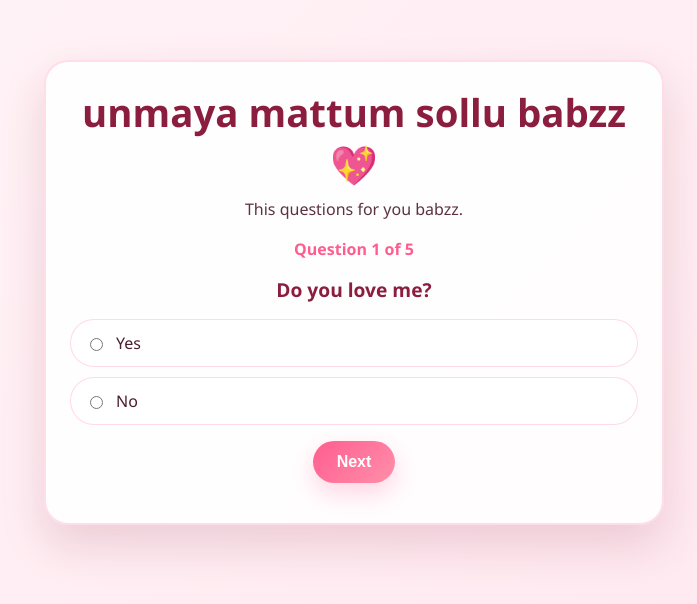
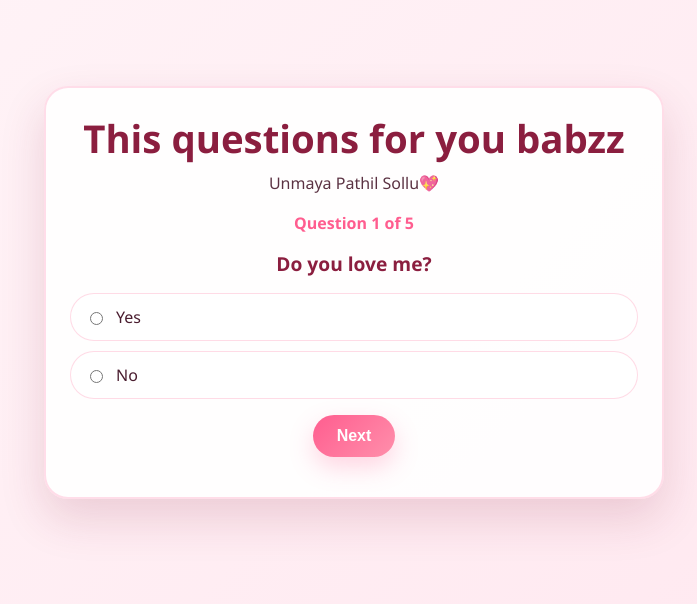
Before and after one commit to janani-creation/wishes, a website: page questions.html in a window 1280 px wide. Shown: the part 108-712 px from the top of the page, without its empty margins (286-983 px from the left). Drawn offline with Linux system fonts and the light colour scheme.

Commit message:
little edite

```diff
--- a/questions.html
+++ b/questions.html
@@ -3,7 +3,7 @@
 <head>
   <meta charset="UTF-8" />
   <meta name="viewport" content="width=device-width, initial-scale=1.0" />
-  <title>Love Quiz</title>
+  <title>Happy Birthday Sunil</title>
   <style>
     :root {
       --bg: #fff5f8;
@@ -136,8 +136,8 @@
 </head>
 <body>
   <div class="quiz-card">
-    <h1>unmaya mattum sollu babzz💖</h1>
-    <p class="subtitle">This questions for you babzz.</p>
+    <h1>This questions for you babzz</h1>
+    <p class="subtitle">Unmaya Pathil Sollu💖</p>
     <div id="progress" class="progress">Question 1 of 5</div>
     <div id="question" class="question">Do you love me?</div>
     <div id="options" class="options"></div>
```
Also changed, not shown: index.html (+1 -1 lines), surprise.html (+1 -1 lines).
